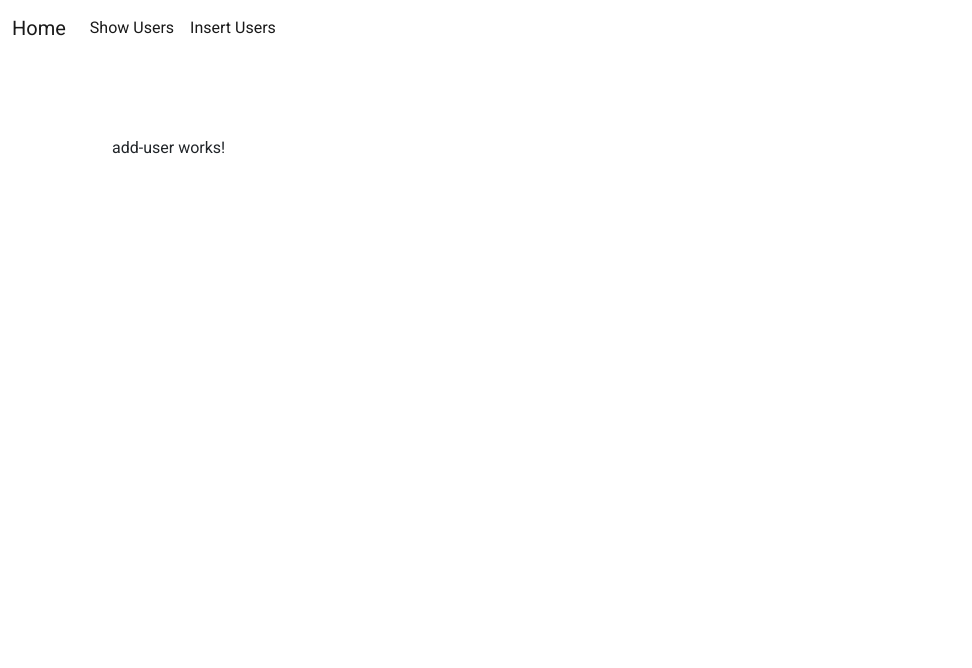
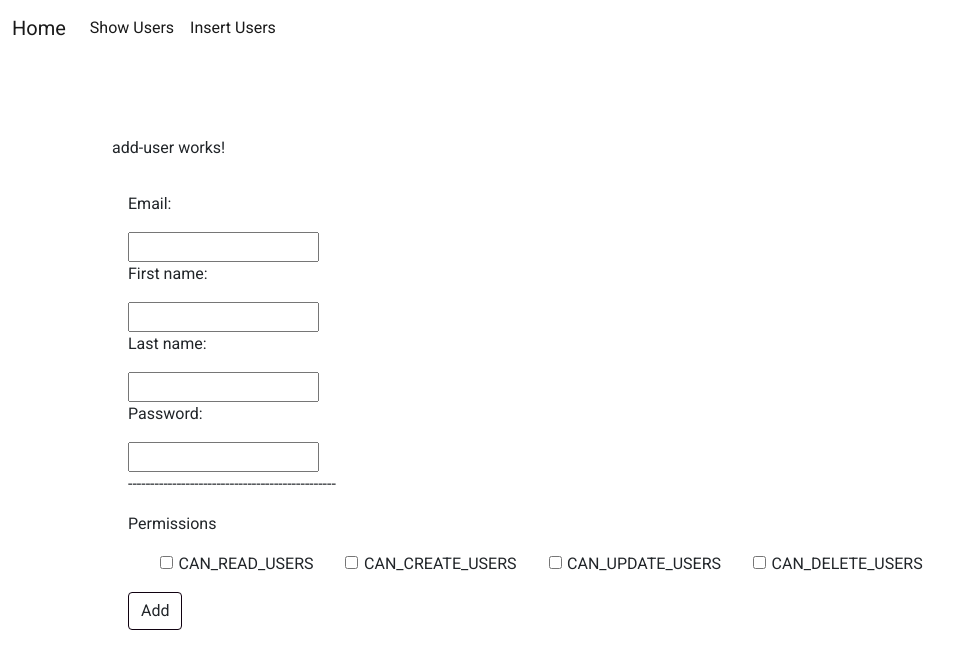
Before and after one commit to MilanBojic1999/RemoteMachineControlSimulatorFrontend, an Angular app: page /insert in a window 1280 px wide. Shown: the top 668 px of the page, without its empty margins (0-972 px from the left). Built offline with nearby package versions, Linux system fonts and the light colour scheme.

Commit message:
Add and delete skeleton

```diff
--- a/src/app/add-user/add-user.component.css
+++ b/src/app/add-user/add-user.component.css
@@ -0,0 +1,25 @@
+
+.user-info{
+  padding: 1rem;
+}
+
+.buttons{
+
+}
+
+.btn{
+  margin-left: 1rem;
+  border-color: #100110;
+}
+
+.checkboxes{
+  display: inline;
+  width: max-content;
+  height: 90px;
+  overflow-x: auto;
+}
+
+.my_checkbox {
+  margin-right: 0.1rem;
+  margin-left: 2rem;
+}
--- a/src/app/add-user/add-user.component.html
+++ b/src/app/add-user/add-user.component.html
@@ -1 +1,29 @@
 <p>add-user works!</p>
+
+
+<div class="user-info" [hidden]="!user">
+
+
+  <p>Email:</p> <input [(ngModel)]="user!.email">
+  <p>First name:</p> <input [(ngModel)]="user!.firstname">
+  <p>Last name:</p> <input [(ngModel)]="user!.lastname">
+  <p>Password:</p> <input [(ngModel)]="user!.password">
+  <p>-----------------------------------------------</p>
+  <p>Permissions</p>
+
+  <div *ngFor="let pp of permissions; let i=index" class="col-md-4 checkboxes">
+    <label>
+      <input type="checkbox" [(ngModel)]="permissions_selected[i]" (change)="onCheckChange($event)" class="my_checkbox">
+      {{permissions[i].value}}
+    </label>
+  </div>
+
+
+
+</div>
+
+
+<div class="buttons">
+  <button class="btn" (click)="insert()"> Add </button>
+
+</div>
--- a/src/app/add-user/add-user.component.ts
+++ b/src/app/add-user/add-user.component.ts
@@ -1,4 +1,5 @@
 import { Component, OnInit } from '@angular/core';
+import {Permission, UserFull} from "../models/model";
 
 @Component({
   selector: 'app-add-user',
@@ -7,9 +8,28 @@ import { Component, OnInit } from '@angular/core';
 })
 export class AddUserComponent implements OnInit {
 
-  constructor() { }
+  user:UserFull;
+
+  permissions:Permission[] = [{ value: "CAN_READ_USERS" },{ value: "CAN_CREATE_USERS" }, { value: "CAN_UPDATE_USERS" }, { value: "CAN_DELETE_USERS" }]
+
+  permissions_map:Map<string,number> = new Map<string, number>([['CAN_READ_USERS', 0],['CAN_CREATE_USERS', 1],['CAN_UPDATE_USERS', 2],['CAN_DELETE_USERS', 3 ]])
+
+  permissions_selected:boolean[] = [false,false,false,false]
+
+
+  constructor() {
+    this.user = {userId:0,email:'',firstname:'',lastname:'',password:'',permissions:[]}
+  }
 
   ngOnInit(): void {
   }
 
+  insert() {
+
+  }
+
+  onCheckChange(event: any){
+    console.log(event)
+    console.log(this.permissions_selected)
+  }
 }
--- a/src/app/edit-user/edit-user.component.css
+++ b/src/app/edit-user/edit-user.component.css
@@ -27,5 +27,5 @@ ul {
 .my_checkbox{
   margin-right: 0.1rem;
   margin-left: 2rem;
-  color: red;
+  color: #f9ee26;
 }
--- a/src/app/edit-user/edit-user.component.html
+++ b/src/app/edit-user/edit-user.component.html
@@ -3,12 +3,11 @@
 <div class="user-info" [hidden]="!user">
 
 
-  <p>Test</p>
   <p>ID: {{user!.userId}}</p>
-  <p>Email:</p> <input [ngModel]="user!.email">
-  <p>First name:</p> <input [ngModel]="user!.firstname">
-  <p>Last name:</p> <input [ngModel]="user!.lastname">
-  <p>Password:</p> <input [ngModel]="user!.password">
+  <p>Email:</p> <input [(ngModel)]="user!.email">
+  <p>First name:</p> <input [(ngModel)]="user!.firstname">
+  <p>Last name:</p> <input [(ngModel)]="user!.lastname">
+  <p>Password:</p> <input [(ngModel)]="user!.password">
   <p>-----------------------------------------------</p>
   <p>Permissions</p>
 
@@ -25,7 +24,7 @@
 
 
 <div class="buttons">
-  <button class="btn"> Edit </button>
+  <button class="btn" (click)="edit_user()"> Edit </button>
 
-  <button class="btn"> Delete </button>
+  <button class="btn" (click)="delete_user()"> Delete </button>
 </div>
--- a/src/app/edit-user/edit-user.component.ts
+++ b/src/app/edit-user/edit-user.component.ts
@@ -38,4 +38,16 @@ export class EditUserComponent implements OnInit {
     console.log(event)
     console.log(this.permissions_selected)
   }
+
+  edit_user():void{
+    if(this.user?.email.length == 0 || this.user?.firstname.length == 0 || this.user?.lastname.length == 0){
+      return
+    }
+    console.log(this.user)
+
+  }
+
+  delete_user():void{
+    console.log('To delete: '+this.user?.userId);
+  }
 }
```
